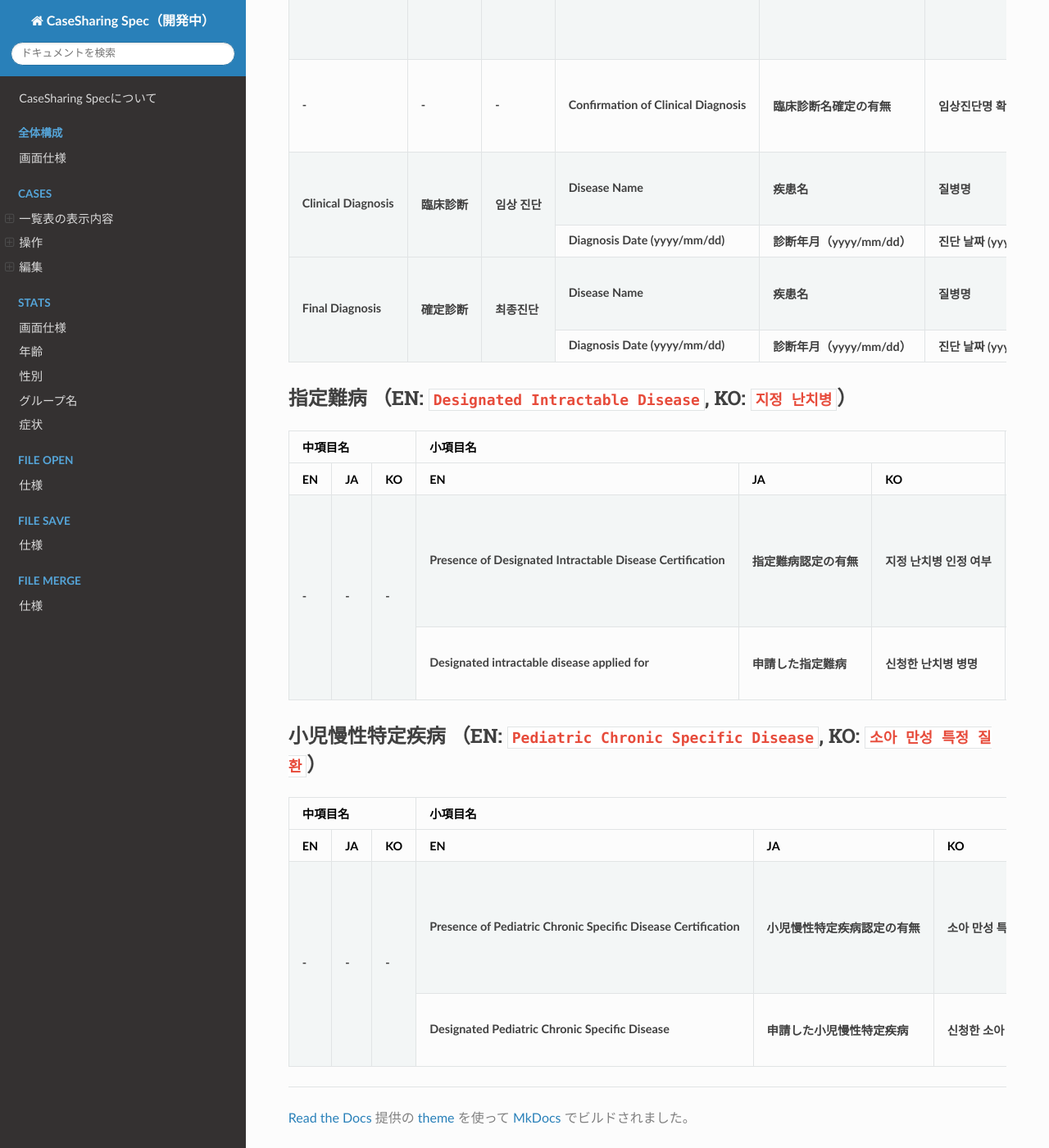
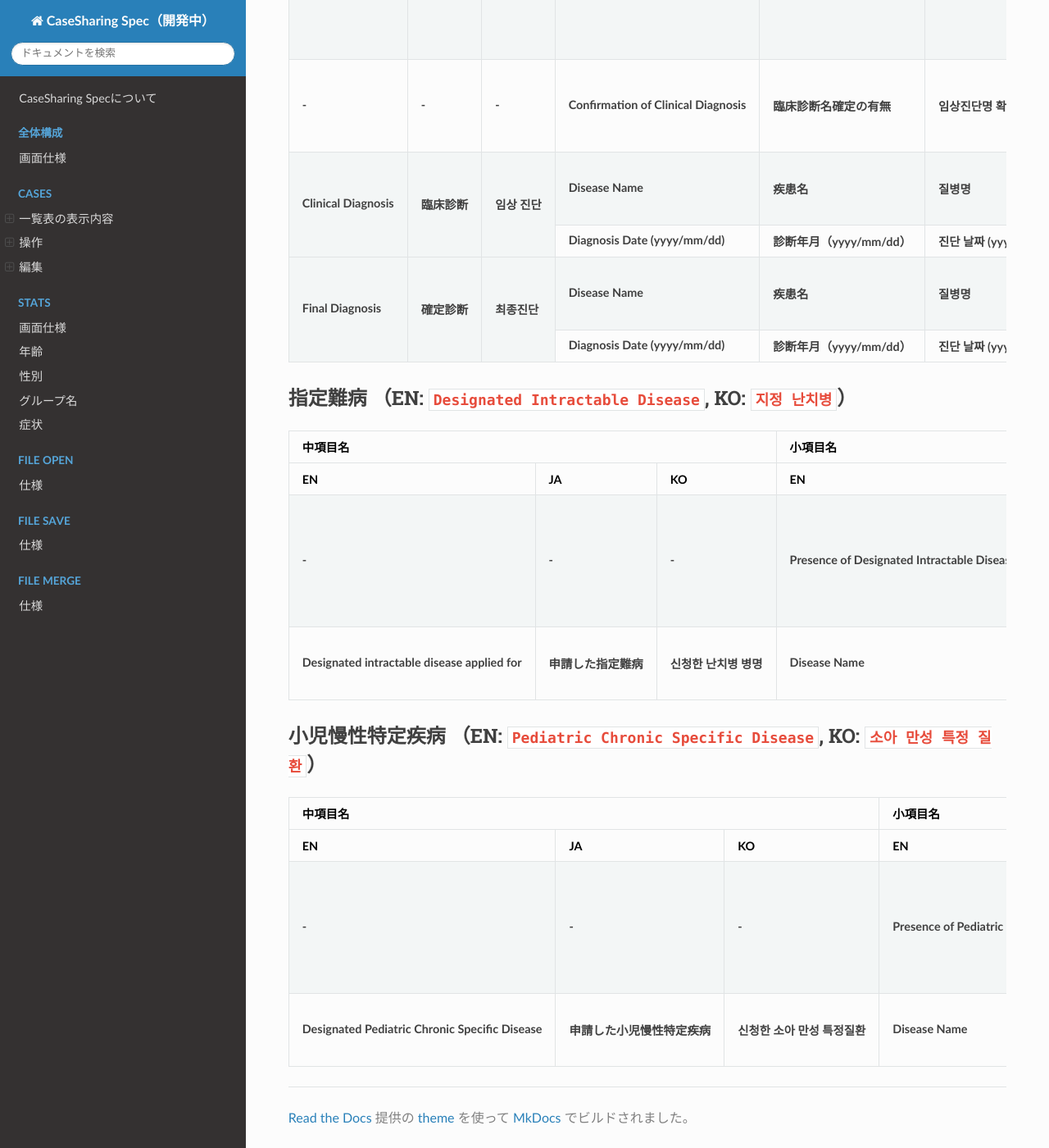
Before and after one commit to PubCaseFinder/pubcasefinder_spec, an MkDocs documentation site: the page built from docs/cases/edit/medical.md, in a window 1280 px wide and 1400 px high, scrolled down 3141 px. Shown: the whole window at 82% size. Built offline with MkDocs 1.6.1, drawn with Linux system fonts in a browser that asks for light colours; nearby versions of some CDN libraries.

Commit message:
段調整

```diff
--- a/docs/cases/edit/medical.md
+++ b/docs/cases/edit/medical.md
@@ -1162,9 +1162,9 @@
   </thead>
   <tbody>
     <tr>
-      <td rowspan="3"><strong>-</strong></td>
-      <td rowspan="3"><strong>-</strong></td>
-      <td rowspan="3"><strong>-</strong></td>
+      <td><strong>-</strong></td>
+      <td><strong>-</strong></td>
+      <td><strong>-</strong></td>
       <td><strong>Presence of Designated Intractable Disease Certification</strong></td>
       <td><strong>指定難病認定の有無</strong></td>
       <td><strong>지정 난치병 인정 여부</strong></td>
@@ -1280,9 +1280,9 @@
   </thead>
   <tbody>
     <tr>
-      <td rowspan="3"><strong>-</strong></td>
-      <td rowspan="3"><strong>-</strong></td>
-      <td rowspan="3"><strong>-</strong></td>
+      <td><strong>-</strong></td>
+      <td><strong>-</strong></td>
+      <td><strong>-</strong></td>
       <td><strong>Presence of Pediatric Chronic Specific Disease Certification</strong></td>
       <td><strong>小児慢性特定疾病認定の有無</strong></td>
       <td><strong>소아 만성 특정질환 인정 여부</strong></td>
```
